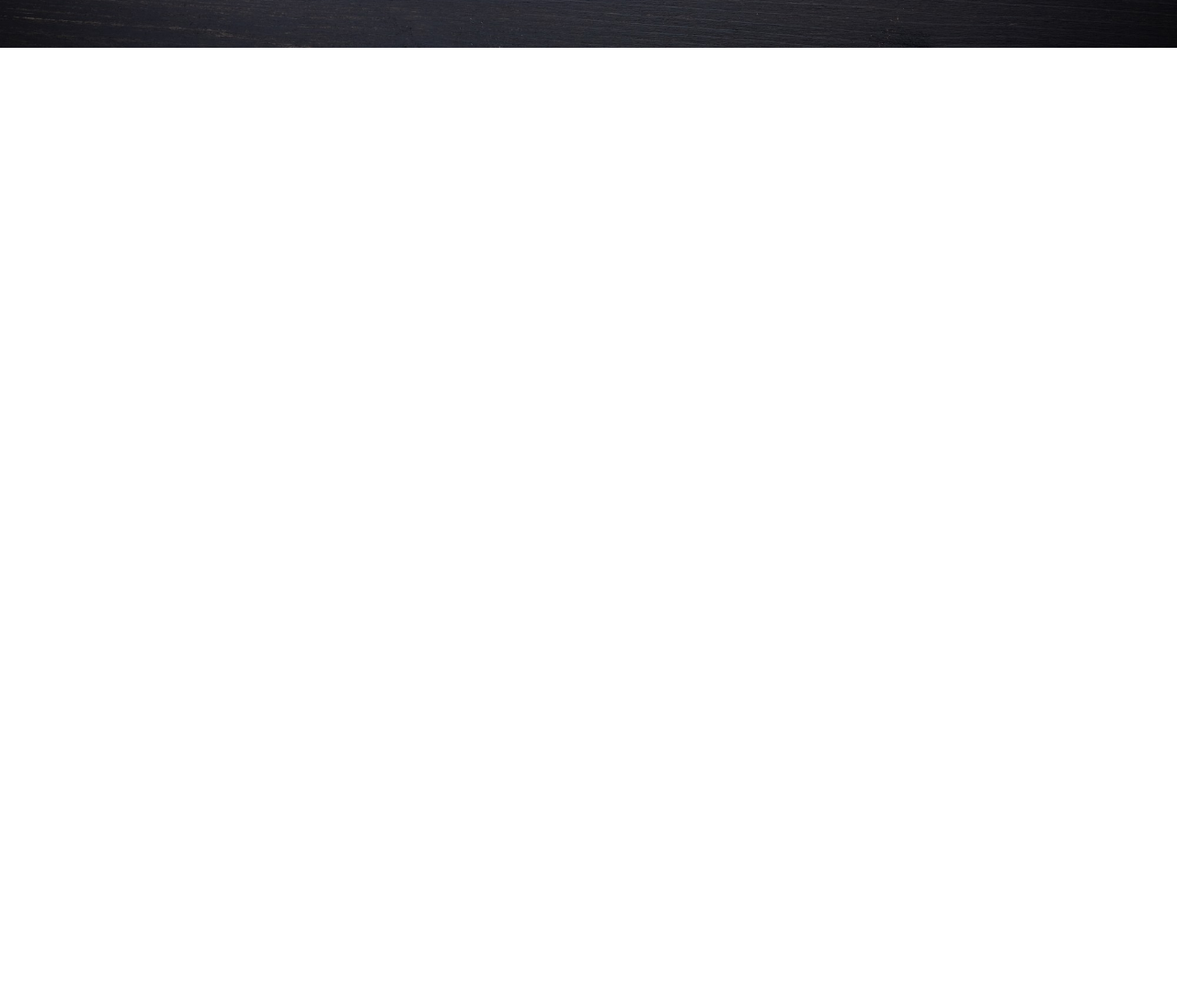
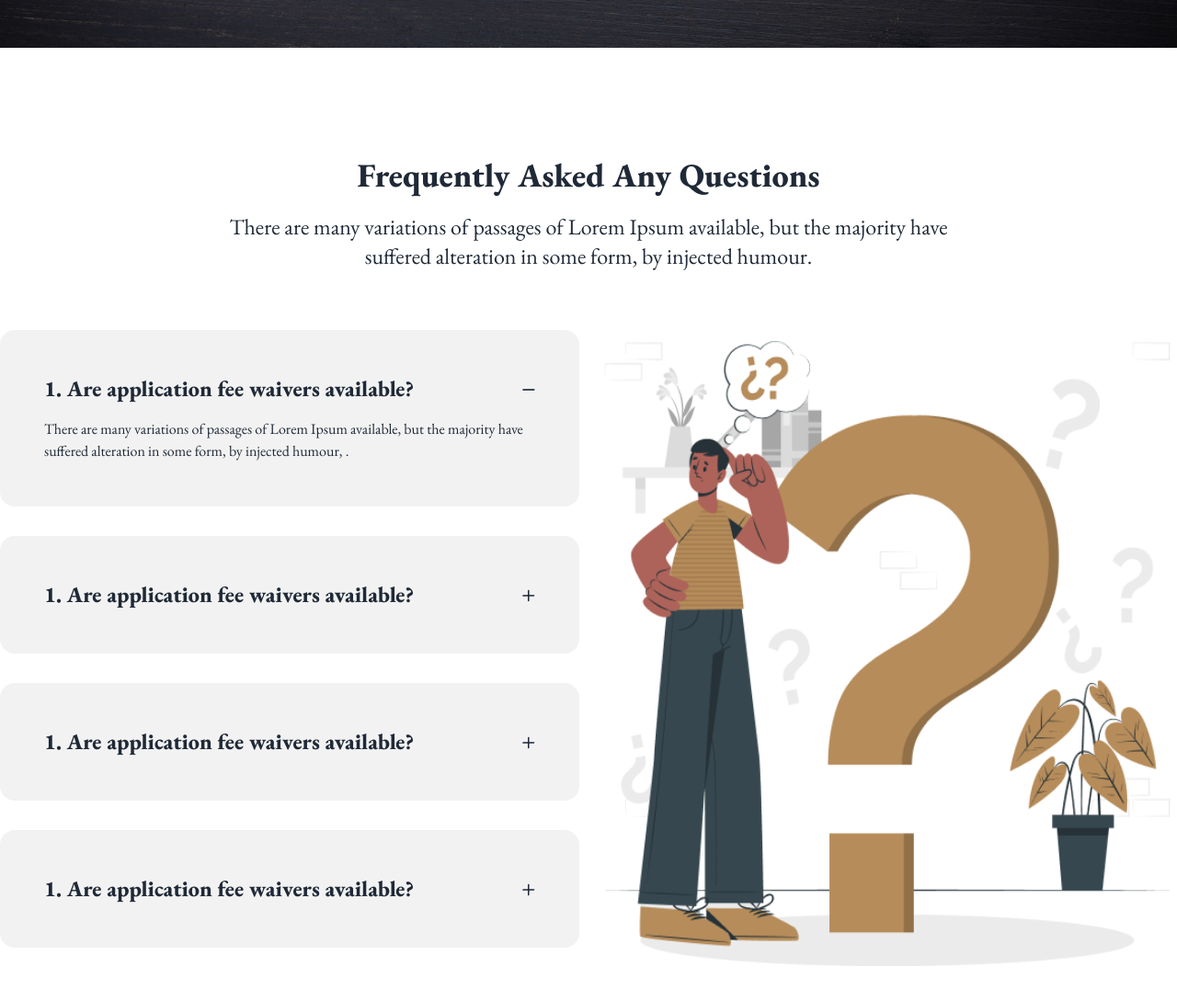
Before and after one commit to sakhawat-code-info/daisyUI-legal-solution, a plain HTML site: page index.html in a window 1280 px wide. Shown: the part 2926-4015 px from the top of the page at 92% size. Before the commit the page ends 3249 px from the top, so only its background shows below. Drawn offline with nearby package versions, Linux system fonts and the light colour scheme.

Commit message:
FAQ section done

```diff
--- a/index.html
+++ b/index.html
@@ -260,13 +260,17 @@
                                 <div class="hero-content text-center text-white">
                                     <div class="max-w-md">
                                         <div class=" rounded-full flex items-center justify-center">
-                                            <img class="rounded-full h-20 w-20 bg-white p-1" src="images/mir.jpg" alt="img">
+                                            <img class="rounded-full h-20 w-20 bg-white p-1" src="images/mir.jpg"
+                                                alt="img">
                                         </div>
                                         <h1 class="text-2xl font-bold">Mir Sakhawat Hossen</h1>
                                         <h3>UIX Designer</h3>
-                                        <p class="py-6">Contrary to popular belief, Lorem Ipsum is not simply random text. It has roots in a
-                                            piece of classical Latin literature from 45 BC, making it over 2000 years old. Richard McClintock, a
-                                            Latin professor at Hampden-Sydney College in Virginia, looked up one of the more obscure Latin
+                                        <p class="py-6">Contrary to popular belief, Lorem Ipsum is not simply random
+                                            text. It has roots in a
+                                            piece of classical Latin literature from 45 BC, making it over 2000 years
+                                            old. Richard McClintock, a
+                                            Latin professor at Hampden-Sydney College in Virginia, looked up one of the
+                                            more obscure Latin
                                             words, consectetur.</p>
                                     </div>
                                 </div>
@@ -286,13 +290,17 @@
                                 <div class="hero-content text-center text-white">
                                     <div class="max-w-md">
                                         <div class=" rounded-full flex items-center justify-center">
-                                            <img class="rounded-full h-20 w-20 bg-white p-1" src="images/mir.jpg" alt="img">
+                                            <img class="rounded-full h-20 w-20 bg-white p-1" src="images/mir.jpg"
+                                                alt="img">
                                         </div>
                                         <h1 class="text-2xl font-bold">Mir Sakhawat Hossen</h1>
                                         <h3>UIX Designer</h3>
-                                        <p class="py-6">Contrary to popular belief, Lorem Ipsum is not simply random text. It has roots in a
-                                            piece of classical Latin literature from 45 BC, making it over 2000 years old. Richard McClintock, a
-                                            Latin professor at Hampden-Sydney College in Virginia, looked up one of the more obscure Latin
+                                        <p class="py-6">Contrary to popular belief, Lorem Ipsum is not simply random
+                                            text. It has roots in a
+                                            piece of classical Latin literature from 45 BC, making it over 2000 years
+                                            old. Richard McClintock, a
+                                            Latin professor at Hampden-Sydney College in Virginia, looked up one of the
+                                            more obscure Latin
                                             words, consectetur.</p>
                                     </div>
                                 </div>
@@ -312,13 +320,17 @@
                                 <div class="hero-content text-center text-white">
                                     <div class="max-w-md">
                                         <div class=" rounded-full flex items-center justify-center">
-                                            <img class="rounded-full h-20 w-20 bg-white p-1" src="images/mir.jpg" alt="img">
+                                            <img class="rounded-full h-20 w-20 bg-white p-1" src="images/mir.jpg"
+                                                alt="img">
                                         </div>
                                         <h1 class="text-2xl font-bold">Mir Sakhawat Hossen</h1>
                                         <h3>UIX Designer</h3>
-                                        <p class="py-6">Contrary to popular belief, Lorem Ipsum is not simply random text. It has roots in a
-                                            piece of classical Latin literature from 45 BC, making it over 2000 years old. Richard McClintock, a
-                                            Latin professor at Hampden-Sydney College in Virginia, looked up one of the more obscure Latin
+                                        <p class="py-6">Contrary to popular belief, Lorem Ipsum is not simply random
+                                            text. It has roots in a
+                                            piece of classical Latin literature from 45 BC, making it over 2000 years
+                                            old. Richard McClintock, a
+                                            Latin professor at Hampden-Sydney College in Virginia, looked up one of the
+                                            more obscure Latin
                                             words, consectetur.</p>
                                     </div>
                                 </div>
@@ -338,13 +350,17 @@
                                 <div class="hero-content text-center text-white">
                                     <div class="max-w-md">
                                         <div class=" rounded-full flex items-center justify-center">
-                                            <img class="rounded-full h-20 w-20 bg-white p-1" src="images/mir.jpg" alt="img">
+                                            <img class="rounded-full h-20 w-20 bg-white p-1" src="images/mir.jpg"
+                                                alt="img">
                                         </div>
                                         <h1 class="text-2xl font-bold">Mir Sakhawat Hossen</h1>
                                         <h3>UIX Designer</h3>
-                                        <p class="py-6">Contrary to popular belief, Lorem Ipsum is not simply random text. It has roots in a
-                                            piece of classical Latin literature from 45 BC, making it over 2000 years old. Richard McClintock, a
-                                            Latin professor at Hampden-Sydney College in Virginia, looked up one of the more obscure Latin
+                                        <p class="py-6">Contrary to popular belief, Lorem Ipsum is not simply random
+                                            text. It has roots in a
+                                            piece of classical Latin literature from 45 BC, making it over 2000 years
+                                            old. Richard McClintock, a
+                                            Latin professor at Hampden-Sydney College in Virginia, looked up one of the
+                                            more obscure Latin
                                             words, consectetur.</p>
                                     </div>
                                 </div>
@@ -359,7 +375,96 @@
         </section>
         <!-- What Our Client Say end  -->
 
-        <section></section>
+
+
+
+
+
+
+        <!-- Frequently Asked Any Questions start  -->
+        <section class="mt-28">
+            <div class="space-y-5 text-center mb-16">
+                <h2 class="md:text-4xl font-extrabold">Frequently Asked Any Questions</h2>
+                <p class="text-2xl">There are many variations of passages of Lorem Ipsum available, but the majority
+                    have <br> suffered alteration in some form, by injected humour.</p>
+            </div>
+
+            <div class="flex justify-between items-center gap-5">
+                <div class="flex-1">
+
+                    <div class="collapse collapse-plus bg-base-200 mb-8 p-8">
+                        <input type="radio" name="my-accordion-3" checked="checked" />
+                        <div class="collapse-title text-2xl font-extrabold">
+                            1. Are application fee waivers available?
+                        </div>
+                        <div class="collapse-content">
+                            <p>There are many variations of passages of Lorem Ipsum available, but the majority have
+                                suffered alteration in some form, by injected humour, . </p>
+                        </div>
+                    </div>
+
+                    <div class="collapse collapse-plus bg-base-200 mb-8 p-8">
+                        <input type="radio" name="my-accordion-3" />
+                        <div class="collapse-title text-2xl font-extrabold">
+                            1. Are application fee waivers available?
+                        </div>
+                        <div class="collapse-content">
+                            <p>There are many variations of passages of Lorem Ipsum available, but the majority have
+                                suffered alteration in some form, by injected humour, . </p>
+                        </div>
+                    </div>
+
+                    <div class="collapse collapse-plus bg-base-200 mb-8 p-8">
+                        <input type="radio" name="my-accordion-3" />
+                        <div class="collapse-title text-2xl font-extrabold">
+                            1. Are application fee waivers available?
+                        </div>
+                        <div class="collapse-content">
+                            <p>There are many variations of passages of Lorem Ipsum available, but the majority have
+                                suffered alteration in some form, by injected humour, . </p>
+                        </div>
+                    </div>
+
+                    <div class="collapse collapse-plus bg-base-200 mb-8 p-8">
+                        <input type="radio" name="my-accordion-4" />
+                        <div class="collapse-title text-2xl font-extrabold">
+                            1. Are application fee waivers available?
+                        </div>
+                        <div class="collapse-content">
+                            <p>There are many variations of passages of Lorem Ipsum available, but the majority have
+                                suffered alteration in some form, by injected humour, . </p>
+                        </div>
+                    </div>
+
+                </div>
+                <div class="flex-1">
+                    <img src="images/faq.png" alt="img" class="h-[680px] w-full">
+                </div>
+            </div>
+
+
+        </section>
+
+
+
+
+
+
+
+
+
+
+
+
+
+
+
+
+
+
+
+
+
 
         <section></section>
 
```
